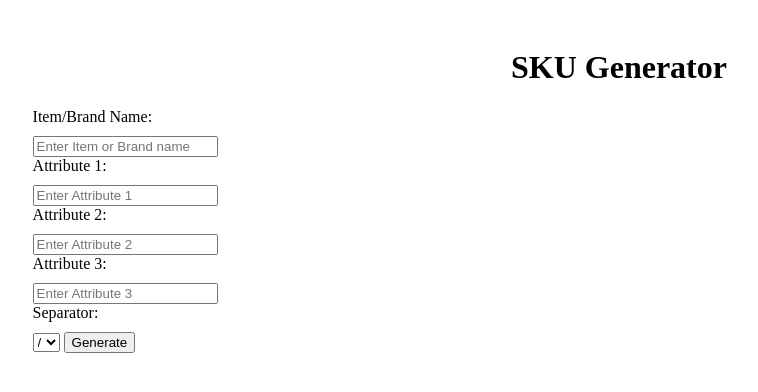
After one commit to Ujjwal0501/literate-broccoli, a Flask app: template server/templates/skucustomized.html in a window 1280 px wide. The commit adds this page. Shown: the top 392 px of the page, without its empty margins (21-779 px from the left). Run offline with Flask 3, Linux system fonts and the light colour scheme; the template is opened without the code that fills it, so the values that code supplies are empty; parts of the project's set-up code (start-up, migrations or seed data) failed here and were passed over.

Commit message:
Add new routes & templates

```diff
--- a/server/routes.py
+++ b/server/routes.py
@@ -14,6 +14,12 @@ db.create_tables([Task, UserSession], safe=True)
 # fix test API
 root_key, new = UserSession.get_or_create(session_id='13717e9b-5406-4839-a184-b2f3c9af4b25')
 root_key.update(quota_left=4294967296).execute()
+
+
+@app.route('/', methods=['GET'])
+def render_home():
+    route_list = [{"name": "Barcode Generator", "path": "barcode"}, {"name": "Qrcode Generator", "path": "qrcode"}, {"name": "SKU Auto Generator", "path": "sku-generator"}, {"name": "Customized SKU Generator", "path": "customized-sku-generator"}]
+    return render_template('home.html', route_list=route_list), 200
 
 
 @server.errorhandler(404)
@@ -33,5 +39,15 @@ def qrcode_page():
     return render_template('qrcode.html'), 200
 
 
+@app.route('/sku-generator', methods=['GET'])
+def sku_page():
+    return render_template('skuauto.html'), 200
+
+
+@app.route('/customized-sku-generator', methods=['GET'])
+def custom_sku_page():
+    return render_template('skucustomized.html'), 200
+
+
 if __name__ == '__main__':
     server.run(port=PORT)
--- a/server/static/css/style.css
+++ b/server/static/css/style.css
@@ -27,8 +27,6 @@ input, button, select, textarea {
 	max-width: 500px;
 	margin-left: auto;
 	margin-right: auto;
-	margin-top: 10vh;
-	margin-bottom: 10vh;
 	background-color: #FFF;
 	border-radius: .5rem;
 	box-shadow: 0 5px 15px rgba(#000, .2);
--- /dev/null
+++ b/server/templates/skucustomized.html
@@ -0,0 +1,121 @@
+<!DOCTYPE html>
+<html lang="en">
+<head>
+    <meta charset="UTF-8">
+    <meta name="viewport" content="width=device-width, initial-scale=1.0">
+    <title>SKU Generator</title>
+    <style>
+        body {
+            display: flex;
+            flex-direction: column;
+            align-items: center;
+            padding: 20px;
+        }
+
+        h1 {
+            text-align: center;
+        }
+
+        #container {
+            display: flex;
+            flex-direction: row;
+            align-items: flex-start;
+            width: 100%;
+            justify-content: space-around;
+        }
+
+        #skuForm, #generatedSKUs {
+            width: 45%;
+        }
+
+        #skuForm {
+            margin-right: 20px;
+        }
+
+        label {
+            display: block;
+            margin-bottom: 10px;
+        }
+
+        #separator {
+            margin-bottom: 20px;
+        }
+
+        #generatedSKUs {
+            white-space: pre-wrap;
+        }
+    </style>
+</head>
+<body>
+
+    <h1>SKU Generator</h1>
+
+    <div id="container">
+        <form id="skuForm">
+            <label for="itemName">Item/Brand Name:</label>
+            <input type="text" id="itemName" placeholder="Enter Item or Brand name" required>
+
+            <label for="attribute1">Attribute 1:</label>
+            <input type="text" id="attribute1" placeholder="Enter Attribute 1" required>
+
+            <label for="attribute2">Attribute 2:</label>
+            <input type="text" id="attribute2" placeholder="Enter Attribute 2" required>
+
+            <label for="attribute3">Attribute 3:</label>
+            <input type="text" id="attribute3" placeholder="Enter Attribute 3" required>
+
+            <label for="separator">Separator:</label>
+            <select id="separator">
+                <option value="/">/</option>
+                <option value=":">:</option>
+                <option value="-">-</option>
+            </select>
+
+            <button type="button" onclick="generateSKU()">Generate</button>
+            <button id="downloadBtn" type="button" onclick="downloadAsCsv()" style="display:none">Download</button>
+        </form>
+
+        <div id="generatedSKUs"></div>
+    </div>
+
+    <script>
+        var generatedSKUs = [];
+        function generateSKU() {
+            generatedSKUs = [];
+            const itemName = document.getElementById('itemName').value.split(',').map(entry => entry.trim().substring(0, 3));
+            const attribute1 = document.getElementById('attribute1').value.split(',').map(entry => entry.trim().substring(0, 3));
+            const attribute2 = document.getElementById('attribute2').value.split(',').map(entry => entry.trim().substring(0, 3));
+            const attribute3 = document.getElementById('attribute3').value.split(',').map(entry => entry.trim().substring(0, 3));
+            const separator = document.getElementById('separator').value;
+
+            for (const item of itemName) {
+                for (const attr1 of attribute1) {
+                    for (const attr2 of attribute2) {
+                        for (const attr3 of attribute3) {
+                            const sku = `${item}${separator}${attr1}${separator}${attr2}${separator}${attr3}`;
+                            generatedSKUs.push(sku);
+                        }
+                    }
+                }
+            }
+
+            const generatedSKUsElement = document.getElementById('generatedSKUs');
+            generatedSKUsElement.innerHTML = generatedSKUs.join('<br>');
+            document.getElementById('downloadBtn').style = 'display:block';
+        }
+
+        function downloadAsCsv() {
+            const csv_data = generatedSKUs.join('\n');
+
+            var link = document.createElement("a");
+            link.download = 'generated_skus.csv';
+            link.href = `data:text/html,${csv_data}`;
+            document.body.appendChild(link);
+            link.click();
+            document.body.removeChild(link);
+            delete link;
+        }
+    </script>
+
+</body>
+</html>
```
Also changed, not shown: server/templates/barcode.html (+7 -22 lines), server/templates/home.html (added, +17 -0 lines), server/templates/qrcode.html (+7 -22 lines), server/templates/skuauto.html (added, +91 -0 lines).
